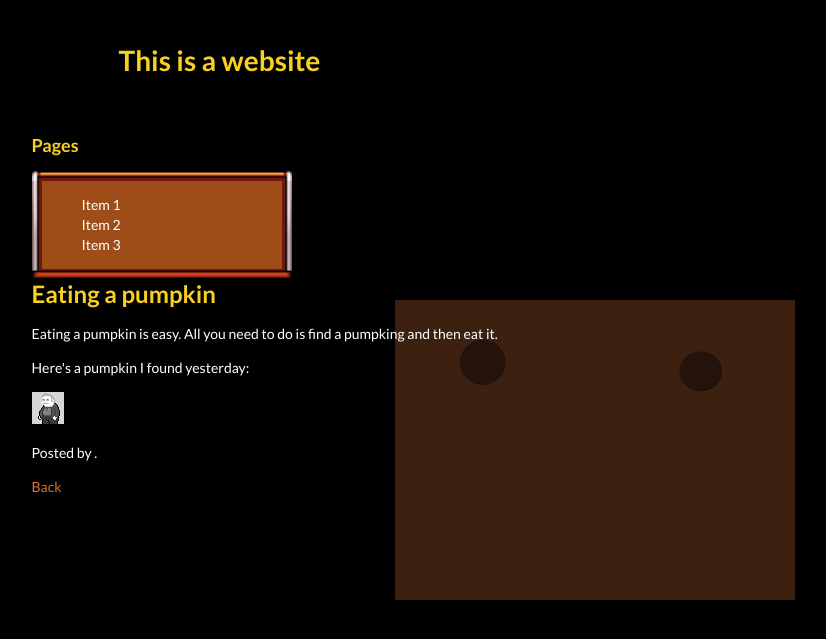
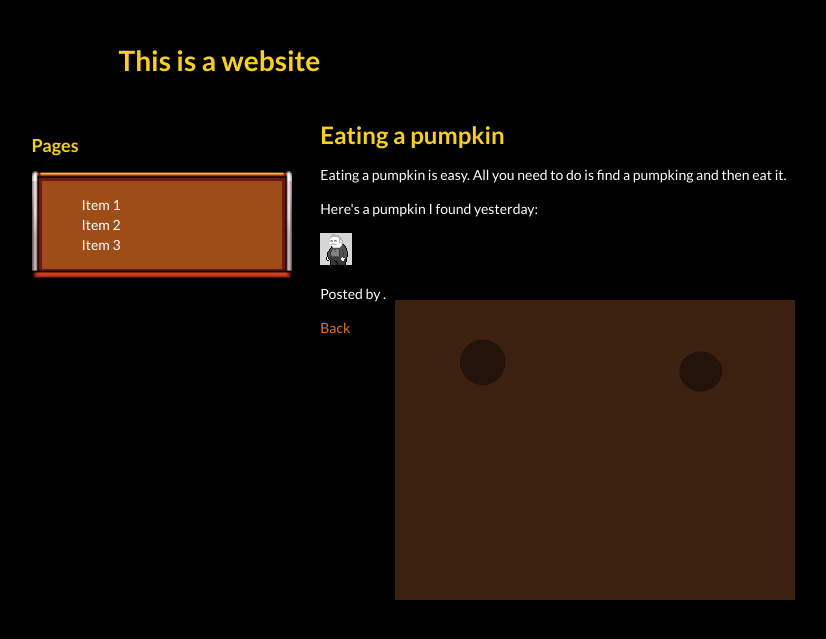
Before and after one commit to zetametroid/zetametroid.github.io, a Jekyll site: the page built from _posts/2017-11-12-pumpkin.markdown, in a window 1280 px wide. Shown: the top 639 px of the page, without its empty margins (45-871 px from the left). Built offline with Jekyll 4.4.1, drawn with Linux system fonts in a browser that asks for light colours.

Commit message:
stackable grid error

```diff
--- a/_includes/head.html
+++ b/_includes/head.html
@@ -1,7 +1,7 @@
 <!DOCTYPE html>
 <html>
     <head>
-        <!--<meta charset="utf-8" name="viewport" content="width=device-width, initial-scale=1.0, maximum-scale=1.0">-->
+        <meta charset="utf-8" name="viewport" content="width=device-width, initial-scale=1.0, maximum-scale=1.0">
         <title>{{ page.title }}</title>
 		<link rel="stylesheet" type="text/css" href="{{ site.baseurl }}/css/semantic.min.css">
 		<link rel="stylesheet" href="{{ site.baseurl }}/css/main.css" >
@@ -28,4 +28,3 @@
 		</ul>
 		</div>
 	</div>
-	</div>
```
